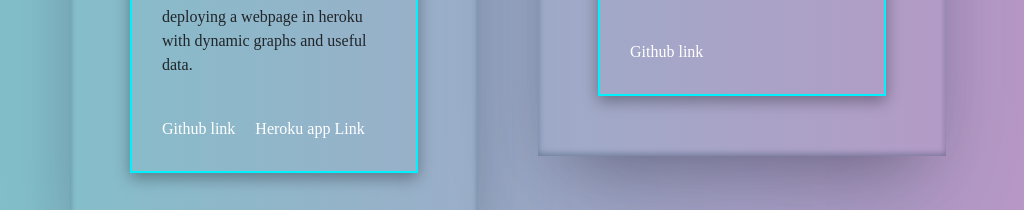
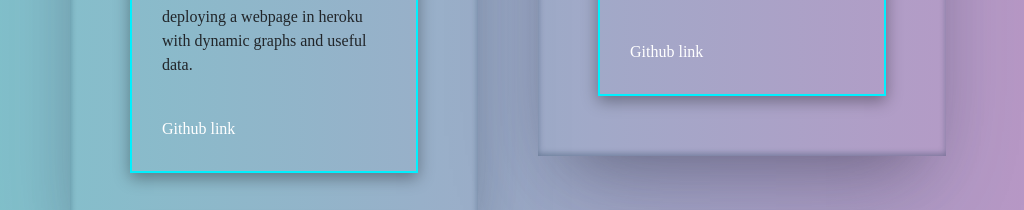
Before and after one commit to whitexgod/React-CV, a React (Create React App) app: page /project in a window 1280 px wide. Shown: the part 4628-4838 px from the top of the page, without its empty margins (132-1156 px from the left). Built offline with nearby package versions, Linux system fonts and the light colour scheme; a web font is replaced by a local one.

Commit message:
adding new project

```diff
--- a/src/My_components/Projects/project_list.js
+++ b/src/My_components/Projects/project_list.js
@@ -46,7 +46,7 @@ const projects_list = [
         title: "Project-Corona virus analysis in heroku app",
         image: "https://media2.giphy.com/media/dVuyBgq2z5gVBkFtDc/giphy.gif",
         url1: "https://github.com/whitexgod/Covid-19",
-        url2: "https://covid19-analysis123.herokuapp.com/",
+        url2: "",
         description: "Working with the pandemic data set of 2020 outbreak and deploying a webpage in heroku with dynamic graphs and useful data."
     },
     {
```
